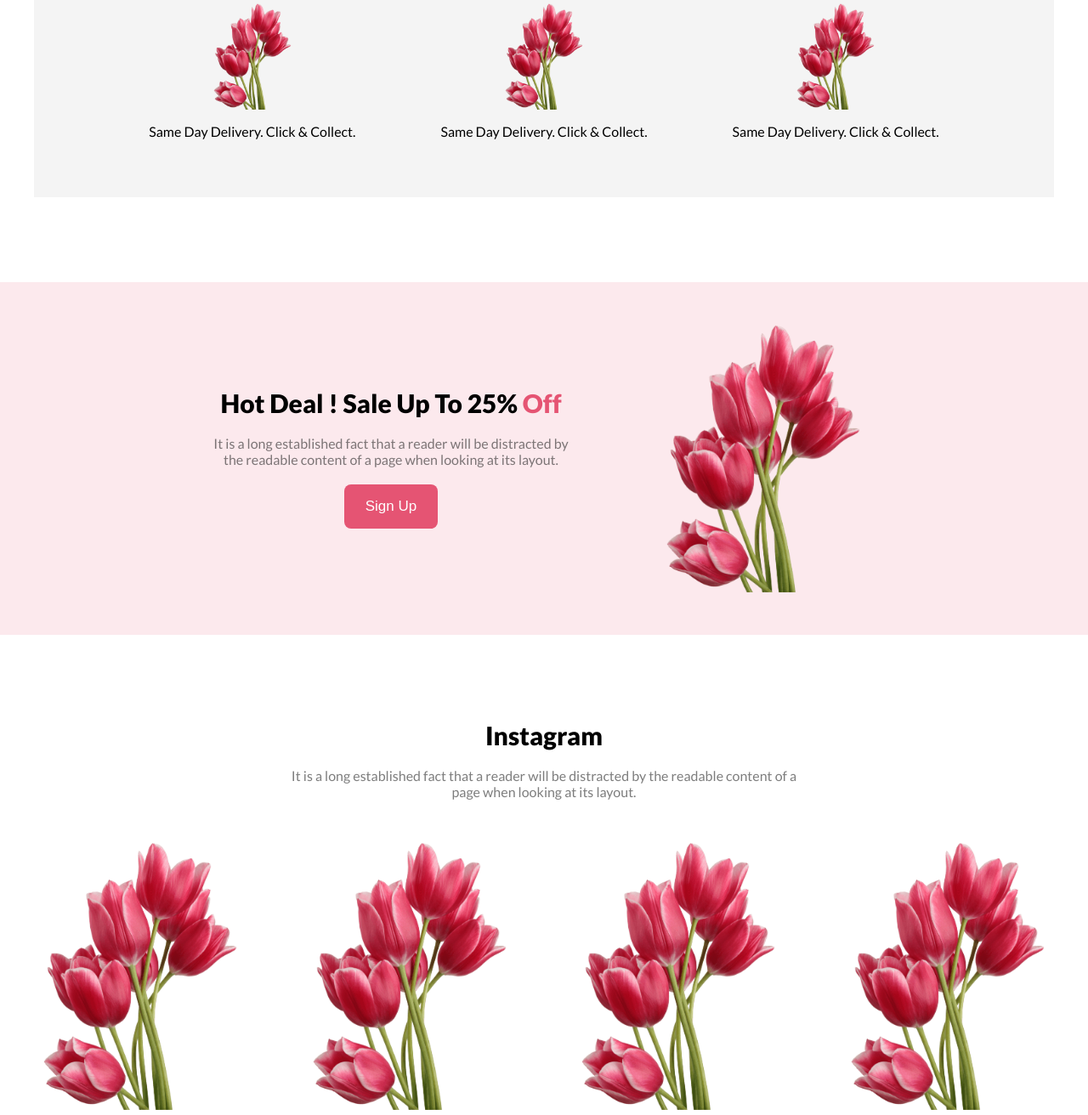
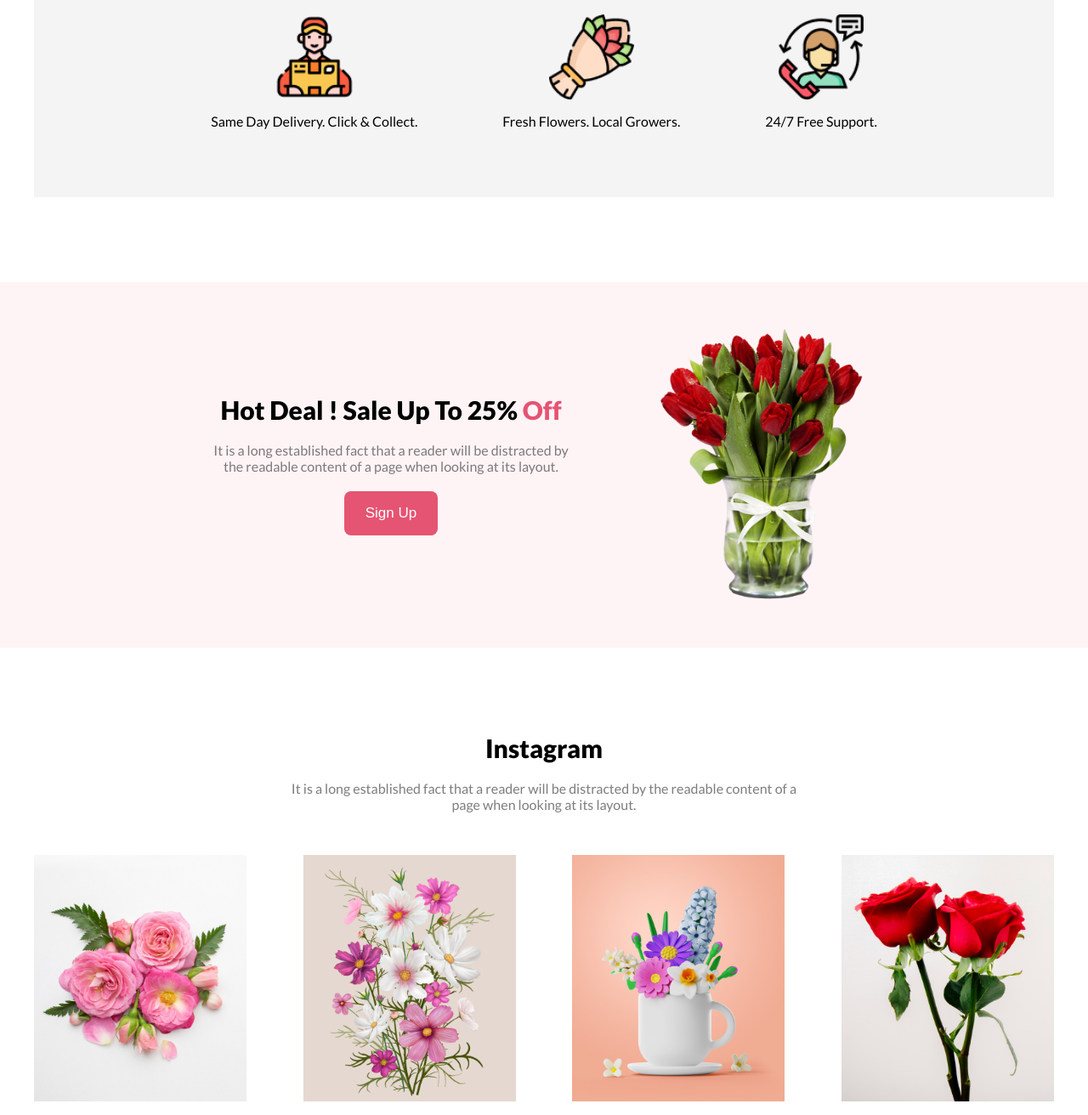
Before and after one commit to Rajdeep33/flower-shop, a plain HTML site: page index.html in a window 1280 px wide. Shown: the part 1679-2991 px from the top of the page at 85% size. Drawn offline with Linux system fonts and the light colour scheme.

Commit message:
data updated

```diff
--- a/index.html
+++ b/index.html
@@ -14,6 +14,7 @@
 </head>
 
 <body>
+
     <section class="banner-container">
         <div class="banner">
             <div class="banner-text">
@@ -62,16 +63,16 @@
         <div class="features">
             <div class="feature-card-container">
                 <div class="features-card">
-                    <img src="pngwing 10.png" style="width: 100px;" alt="img">
+                    <img src="Group 57.png" style="width: 100px;" alt="img">
                     <p>Same Day Delivery. Click & Collect.</p>
                 </div>
                 <div class="features-card">
-                    <img src="pngwing 10.png" style="width: 100px;" alt="img">
-                    <p>Same Day Delivery. Click & Collect.</p>
+                    <img src="Group 58.png" style="width: 100px;" alt="img">
+                    <p>Fresh Flowers. Local Growers.</p>
                 </div>
                 <div class="features-card">
-                    <img src="pngwing 10.png" style="width: 100px;" alt="img">
-                    <p>Same Day Delivery. Click & Collect.</p>
+                    <img src="Group 59.png" style="width: 100px;" alt="img">
+                    <p>24/7 Free Support.</p>
                 </div>
             </div>
         </div>
@@ -90,7 +91,7 @@
                 <button class="banner-btn">Sign Up</button>
             </div>
             <div class="sale-img">
-                <img src="pngwing 10.png" alt="">
+                <img src="pngwing 8.png" alt="">
             </div>
         </div>
     </section>
@@ -105,16 +106,16 @@
 
         <div class="social-card">
             <div>
-                <img style="width: 250px;" src="pngwing 10.png" alt="img">
+                <img style="width: 250px;" src="Flower 01.png" alt="img">
             </div>
             <div>
-                <img style="width: 250px;" src="pngwing 10.png" alt="img">
+                <img style="width: 250px;" src="Rectangle 4.png" alt="img">
             </div>
             <div>
-                <img style="width: 250px;" src="pngwing 10.png" alt="img">
+                <img style="width: 250px;" src="Rectangle 5.png" alt="img">
             </div>
             <div>
-                <img style="width: 250px;" src="pngwing 10.png" alt="img">
+                <img style="width: 250px;" src="Rectangle 6.png" alt="img">
             </div>
         </div>
 
--- a/style.css
+++ b/style.css
@@ -119,7 +119,7 @@ body {
 
 .sale {
     margin-bottom: 100px;
-    background-color: #f08ea331;
+    background-color: #f08ea318;
 
 }
 
@@ -166,31 +166,31 @@ body {
     margin: 0 auto;
 }
 
-.social-head{
+.social-head {
     font-size: 30px;
     font-weight: 900;
 }
 
-.social{
+.social {
     text-align: center;
     max-width: 1200px;
     margin: 50px auto;
 }
 
-.social-subhead{
+.social-subhead {
     width: 50%;
     margin: 20px auto;
     color: #27272799;
 }
 
-.social-card{
+.social-card {
     width: 100%;
     display: flex;
     margin-top: 50px;
     justify-content: space-between;
 }
 
-.latest{
+.latest {
     background-image: url(Rectangle.png);
     background-position: center;
     background-repeat: no-repeat;
@@ -200,18 +200,18 @@ body {
     height: 350px;
 }
 
-.inner{
+.inner {
     padding: 100px;
 }
 
-.inner-sub-head{
+.inner-sub-head {
     color: #27272799;
     text-align: center;
     margin-top: 10px;
     margin-bottom: 20px;
 }
 
-.input{
+.input {
     color: #27272799;
     width: 100%;
     outline: none;
@@ -220,18 +220,18 @@ body {
     border-radius: 8px;
 }
 
-.input-box{
+.input-box {
     display: flex;
     gap: 10px;
     margin-top: 30px;
 }
 
-.footer-name{
+.footer-name {
     font-size: 40px;
     font-weight: 700;
 }
 
-footer{
+footer {
     background-color: black;
     padding: 125px;
     display: flex;
@@ -240,7 +240,7 @@ footer{
     align-items: center;
 }
 
-.footer-sub-head{
+.footer-sub-head {
     color: rgba(255, 255, 255, 0.655);
     width: 50%;
     text-align: center;
@@ -248,6 +248,8 @@ footer{
     padding: 20px 0;
 }
 
-.copy{
+.copy {
     color: rgba(255, 255, 255, 0.863);
 }
+
+/*******************/
```
Also changed, not shown: Flower 01.png (added), Group 57.png (added), Group 58.png (added), Group 59.png (added), Rectangle 4.png (added), Rectangle 5.png (added), Rectangle 6.png (added), pngwing 5.png (added).
